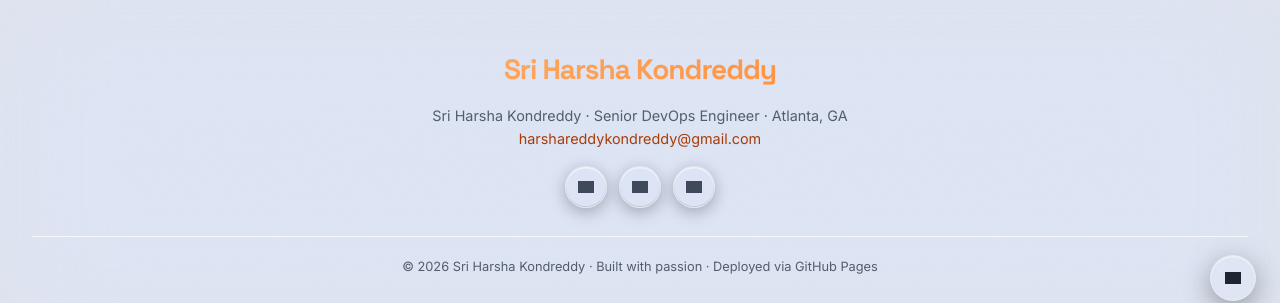
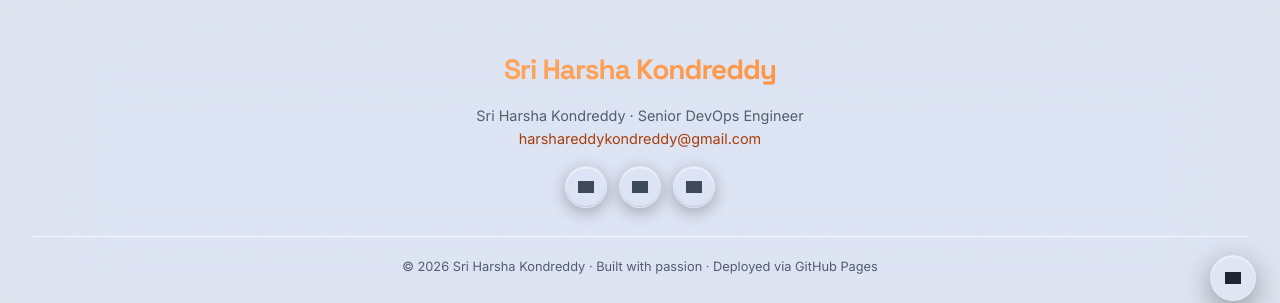
Before and after one commit to harshakondreddy/harshakondreddy, a Jekyll site: the page built from index.html, in a window 1280 px wide and 900 px high, scrolled down 6389 px. Shown: the part 575-878 px from the top of the window. Built offline with Jekyll 4.4.1, drawn with Linux system fonts in a browser that asks for light colours; nearby versions of some CDN libraries; grey boxes are pictures that could not be loaded.

Commit message:
Remove specific location from the site frame
Hide the "Atlanta, GA" photo badge and footer location (location_short
is now optional and empty), drop the city from the search description,
and remove the "ATL" clock label (clock.label / clock.city optional).

Co-Authored-By: Claude Opus 5.5 <noreply@anthropic.com>
Claude-Session: https://claude.ai/code/session_01UmpRnieYHYgzjNPdn4MKmC

```diff
--- a/_includes/sections/footer.html
+++ b/_includes/sections/footer.html
@@ -3,7 +3,7 @@
 <footer>
   <div class="fi">
     <div class="flogo">{{ s.name | escape }}</div>
-    <p class="fsub">{{ s.name | escape }} · {{ s.job_title | escape }} · {{ s.location_short | escape }}<br><a href="mailto:{{ s.email }}">{{ s.email }}</a></p>
+    <p class="fsub">{{ s.name | escape }} · {{ s.job_title | escape }}{% if s.location_short != "" %} · {{ s.location_short | escape }}{% endif %}<br><a href="mailto:{{ s.email }}">{{ s.email }}</a></p>
     <div class="fsoc">
       <a href="{{ s.github_url }}" target="_blank" rel="noopener" class="sico" aria-label="GitHub">{% include icon.html cls="fa-brands fa-github" %}</a>
       <a href="{{ s.linkedin_url }}" target="_blank" rel="noopener" class="sico" aria-label="LinkedIn">{% include icon.html cls="fa-brands fa-linkedin" %}</a>
--- a/_includes/sections/hero.html
+++ b/_includes/sections/hero.html
@@ -19,11 +19,11 @@
         <a href="{{ s.linkedin_url }}" target="_blank" rel="noopener" class="sico" title="LinkedIn" aria-label="LinkedIn">{% include icon.html cls="fa-brands fa-linkedin" %}</a>
         <a href="mailto:{{ s.email }}" class="sico" title="Email" aria-label="Email">{% include icon.html cls="fa-solid fa-envelope" %}</a>
       </div>
-      <div class="hclock" id="hclock" aria-label="Local time in {{ s.clock.city | escape }}">
+      <div class="hclock" id="hclock" aria-label="Local time{% if s.clock.city != "" %} in {{ s.clock.city | escape }}{% endif %}">
         <span class="hc-dot" aria-hidden="true"></span>
         <span id="hgreet">Good evening</span>
         <b>·</b>
-        <b>{{ s.clock.label | escape }} <span id="hctime">--:--:--</span></b>
+        <b>{% if s.clock.label != "" %}{{ s.clock.label | escape }} {% endif %}<span id="hctime">--:--:--</span></b>
         <span class="hc-tz" id="hctz">ET</span>
       </div>
     </div>
@@ -35,7 +35,9 @@
           <img class="av-slide{% if forloop.first %} active{% endif %}" src="{{ photo }}" alt="{{ s.name | escape }}" loading="{% if forloop.first %}eager{% else %}lazy{% endif %}">
           {%- endfor %}
         </div>
+        {%- if s.location_short != "" %}
         <div class="avbadge">{% include icon.html cls="fa-solid fa-location-dot" %}&nbsp;{{ s.location_short | escape }}</div>
+        {%- endif %}
         {%- for o in h.orbit_icons %}
         <div class="orb" data-tip="{{ o.tip | escape }}">{% include icon.html cls=o.icon style=o.style %}</div>
         {%- endfor %}
--- a/assets/js/tesseract.js
+++ b/assets/js/tesseract.js
@@ -92,7 +92,7 @@
 })();
 
 
-/* ── Time dimension: live Atlanta clock + time-of-day greeting ── */
+/* ── Time dimension: live local clock + time-of-day greeting ── */
 (function(){
   var t=document.getElementById('hctime'),g=document.getElementById('hgreet'),z=document.getElementById('hctz');
   if(!t||!g)return;
```
Also changed, not shown: _data/site.yml (+6 -6 lines).
